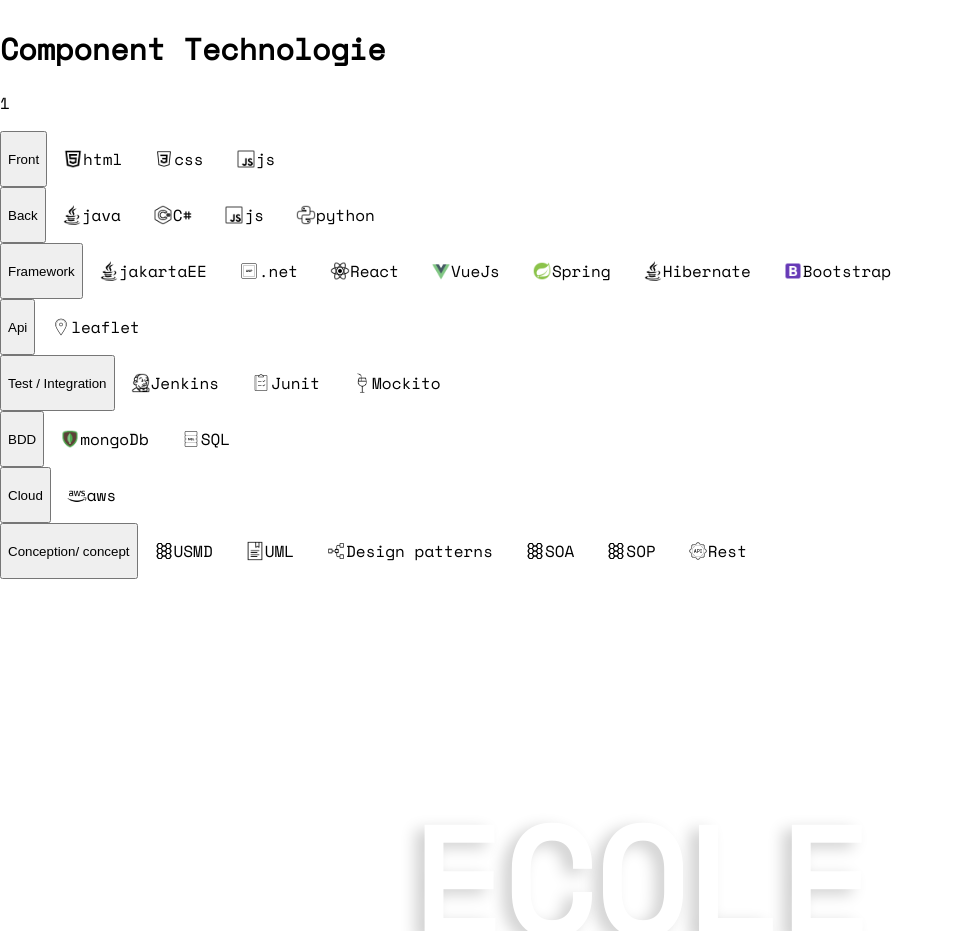
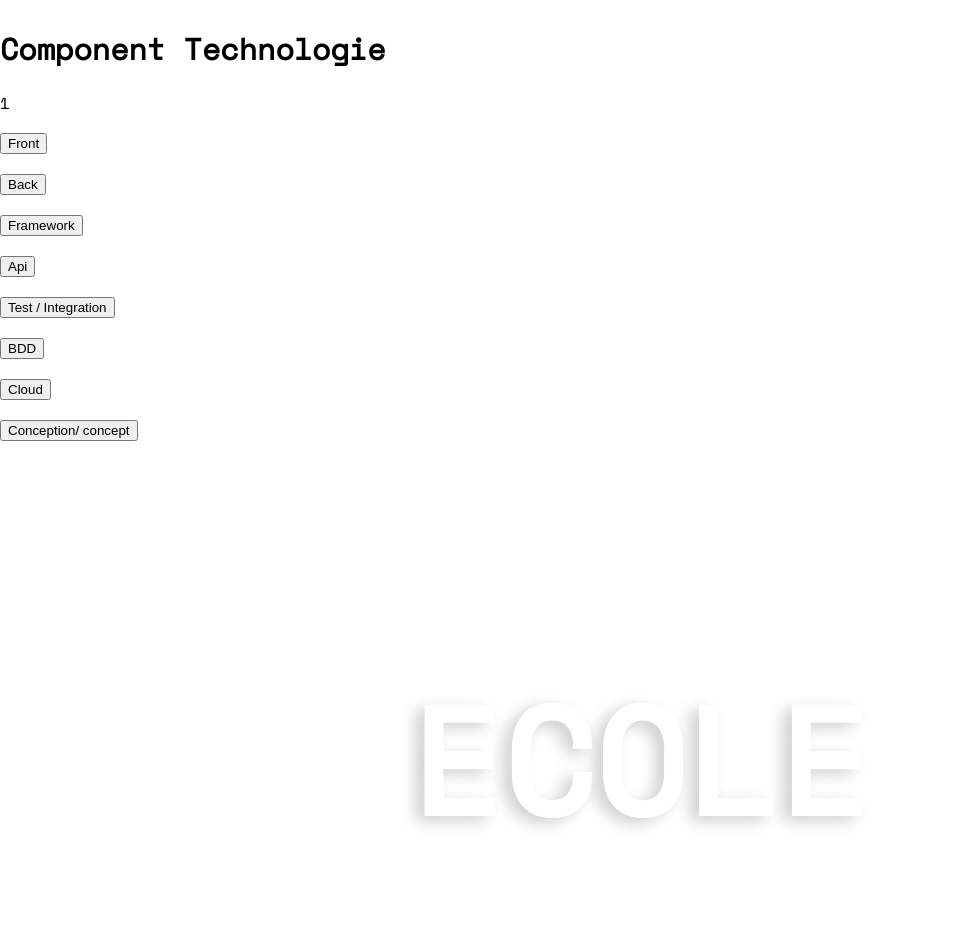
Before and after one commit to filouDeNesque/portfolio-react, a React (Create React App) app: page / in a window 1280 px wide. Shown: the part 2720-3651 px from the top of the page, without its empty margins (0-954 px from the left). Built offline with nearby package versions, Linux system fonts and the light colour scheme.

Commit message:
mise en forme des data icone

```diff
--- a/src/components/TechnologieDataListe.css
+++ b/src/components/TechnologieDataListe.css
@@ -1,11 +1,22 @@
 .TechnologieDataListe{
   display: flex;
+  align-items:center;
+  min-height:25px;
+  margin-block-start:1em;
+  margin-block-end:1em;
+}
+
+.btn-techno-liste{
+  height: fit-content;
 }
 
 .items-techno{
-    display: flex;
-    align-items: center;
-    margin:1em;
+  display: flex;
+  align-items: center;
+  margin-right:1em;
+  margin-left:1em;
+  margin-block-start:0;
+  margin-block-end:0;
 }
 
 .iconeTechno{
--- a/src/components/TechnologieDataListe.js
+++ b/src/components/TechnologieDataListe.js
@@ -1,20 +1,28 @@
-import  "./TechnologieDataListe.css"
+import {useState} from "react";
+import  "./TechnologieDataListe.css";
 
 export default function  TechnologieDataListe(props){
+
+  const [isopen, setIsOpen] = useState(false);
 
   return(
 
     <div className="TechnologieDataListe">
-    <button> {props.categorie}</button>
+    <button
+    className="btn-techno-liste"
+    onClick={()=>setIsOpen(!isopen)}>
+    {props.categorie}
+    </button>
+    {isopen &&
+      props.items.map(data=>(
+	<p className="items-techno">
+	<span className="iconeTechno"
+	style ={{backgroundImage:`url(${data.icone})`}} />
+	{data.name}
+	</p>
+      ))
 
-    {props.items.map(data=>(
-      <p className="items-techno">
-      <span className="iconeTechno"
-      style ={{backgroundImage:`url(${data.icone})`}} />
-      {data.name}
-      </p>
-    ))}
-
+    }
     </div>
   )
 }
```
